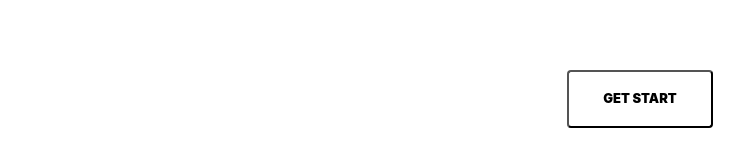
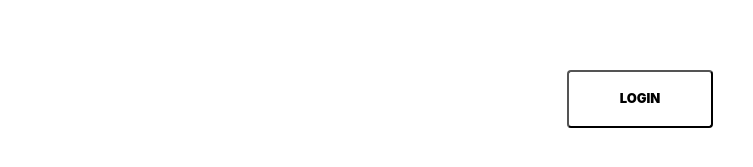
Before and after one commit to KilHyun-Kim/released-management, a React (Create React App) app: page /About in a window 1280 px wide. Shown: the part 345-512 px from the top of the page, without its empty margins (0-753 px from the left). Built offline with nearby package versions, Linux system fonts and the light colour scheme.

Commit message:
Router modify and media appling

```diff
--- a/src/library/pages/About.tsx
+++ b/src/library/pages/About.tsx
@@ -1,17 +1,28 @@
 import React, { Component } from 'react';
 // import Button from './main/Button';
 import MediumButton from '../components/main/MediumButton';
+import { BrowserRouter as Router, Route, Link } from 'react-router-dom';
 
 class About extends Component {
   render() {
     return (
       <>
-        <MediumButton>Get Start</MediumButton>
-        {/* <Button></Button> */}
-        {/* <div>About Page입니다.</div> */}
+        <Link to="/Login" style={styles.linkstyle}>
+          <MediumButton style={styles.button}>Login</MediumButton>
+        </Link>
       </>
     );
   }
 }
 
+const styles: { [key: string]: React.CSSProperties} = {
+  linkstyle:{
+    textDecoration: 'none',
+  },
+  button:{
+    cursor: 'pointer'
+  }
+
+} as const;
+
 export default About;
--- a/src/library/pages/Choice.tsx
+++ b/src/library/pages/Choice.tsx
@@ -12,6 +12,7 @@ import { createSelector } from '@reduxjs/toolkit';
 import ClearIcon from '@mui/icons-material/Clear';
 import Loading from '../components/main/loading/loading'
 import Button from '@mui/material/Button';
+import { Link } from 'react-router-dom';
 
 function division(n:any, arr:Array<any>) {
     const arr_temp = JSON.parse(JSON.stringify(arr));
@@ -150,7 +151,6 @@ export function Choice(){
   // const circle_count = [['React', 'Vue', 'Angular'], ['Spring', 'Go', 'Node'], ['Figma', 'Trello', 'Jira']];
   return (
     <div style={styles.root}>
-      {/* <Loading /> */}
       <div style={styles.wrap}>
         <MulTextField style={styles.mulTextField}
           onChange={onChange}
@@ -170,7 +170,9 @@ export function Choice(){
           </div>
         ))}
       </div>
-      <Button variant="outlined" style={styles.choicebButton} onClick={onClick}>선택 완료</Button>
+      <Link to="/Main" style={styles.linkstyle}>
+        <Button variant="outlined" style={styles.choicebButton} onClick={onClick}>선택 완료</Button>
+      </Link>
     </div>
   );
 }
@@ -235,6 +237,9 @@ const styles: { [key: string]: React.CSSProperties} = {
   },
   circlediv:{
     marginRight: '40px'
+  },
+  linkstyle:{
+    textDecoration: 'none',
   }
 } as const;
 
```
Also changed, not shown: src/main/store/createStore.ts (+1 -11 lines), src/styles/media.ts (+8 -8 lines).
